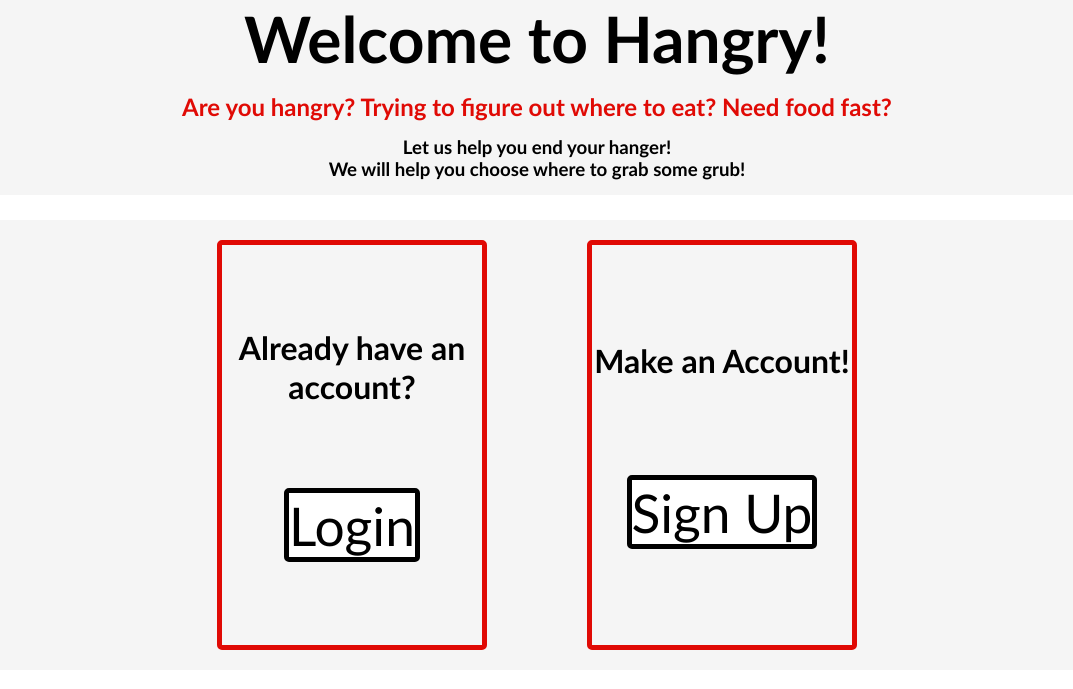
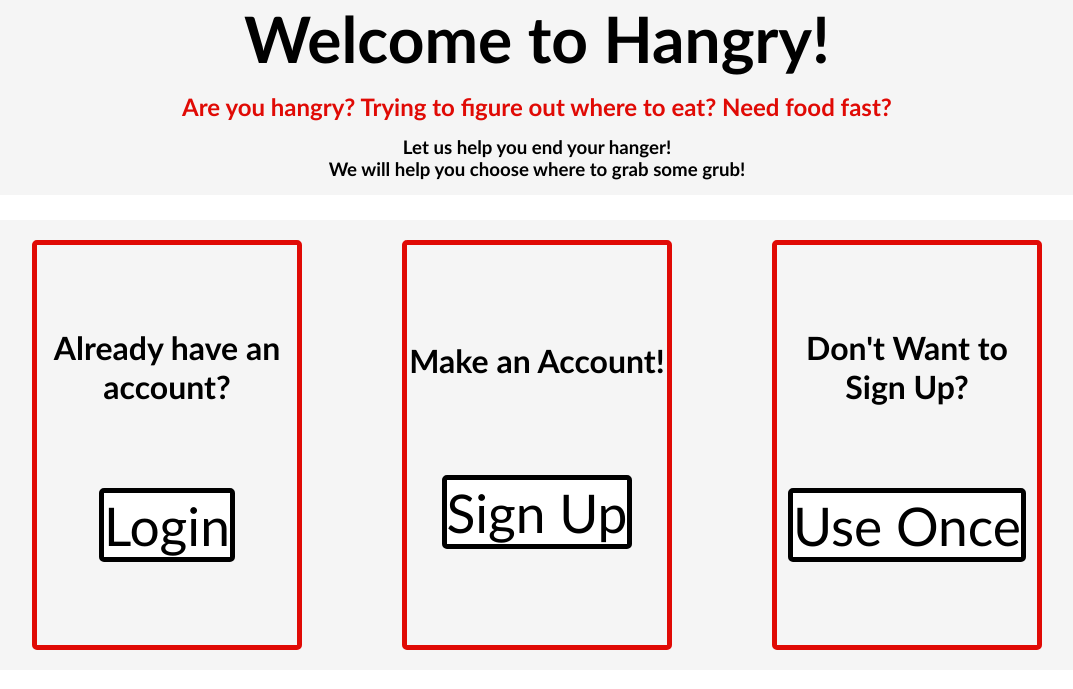
Before and after one commit to RochaThomas/hangry, a Flask app: page / in a window 1280 px wide. Shown: the part 50-739 px from the top of the page, without its empty margins (103-1176 px from the left). Run offline with Flask 2, Linux system fonts and the light colour scheme.

Commit message:
index page now shows one-time user route

```diff
--- a/flask_app/templates/index.html
+++ b/flask_app/templates/index.html
@@ -29,6 +29,10 @@
             <h3>Make an Account!</h3>
             <a href="/register"><button class="button box_button" onmouseover="box_button_react(this)" onmouseout="box_button_unreact(this)">Sign Up</button></a>
         </div>
+        <div class="box" onmouseover="box_react(this)" onmouseout="box_unreact(this)">
+            <h3>Don't Want to Sign Up?</h3>
+            <a href="/"><button class="button box_button" onmouseover="box_button_react(this)" onmouseout="box_button_unreact(this)">Use Once</button></a>
+        </div>
     </div>
     <script src="../static/script.js"></script>
 </body>
```
